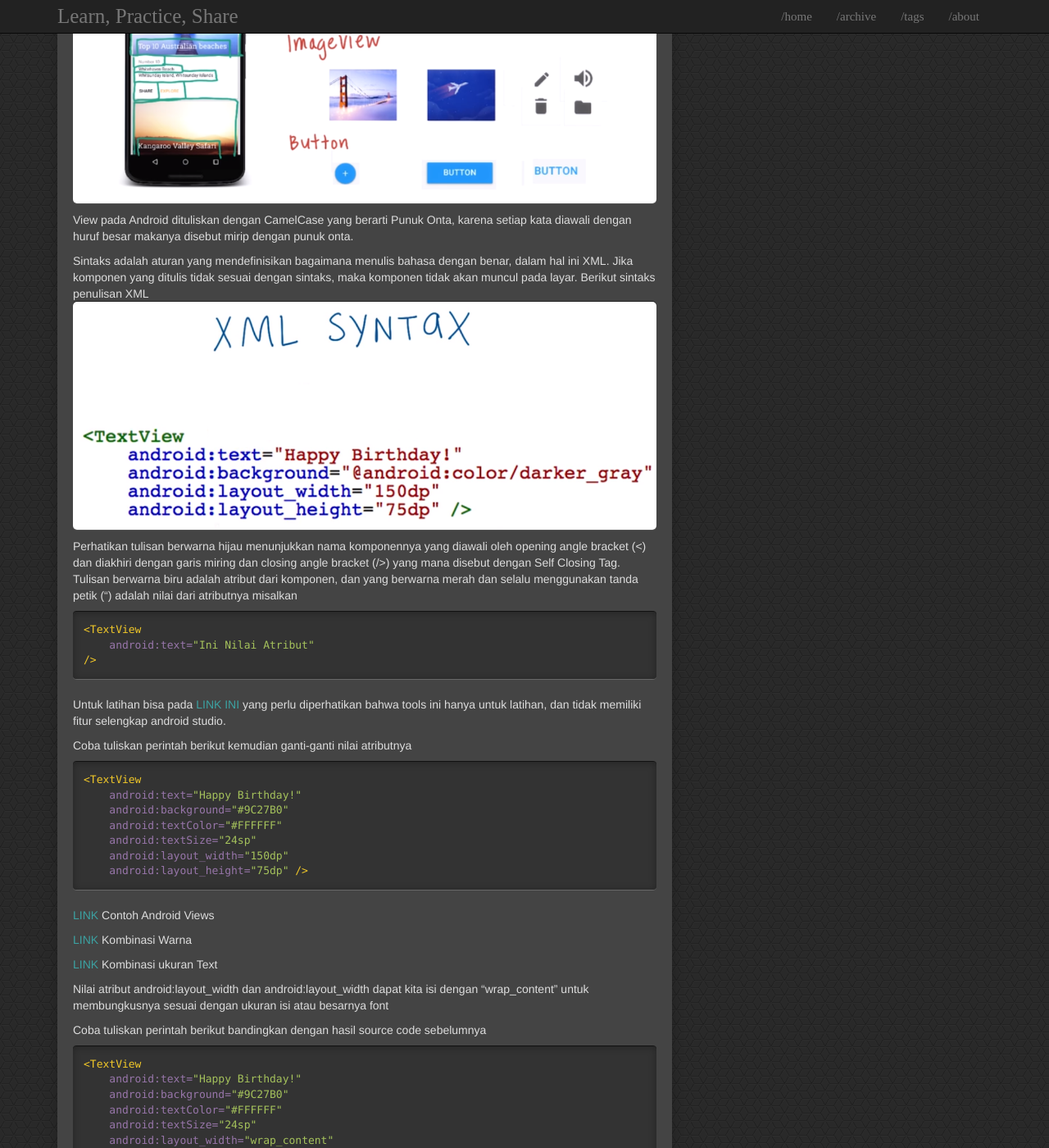
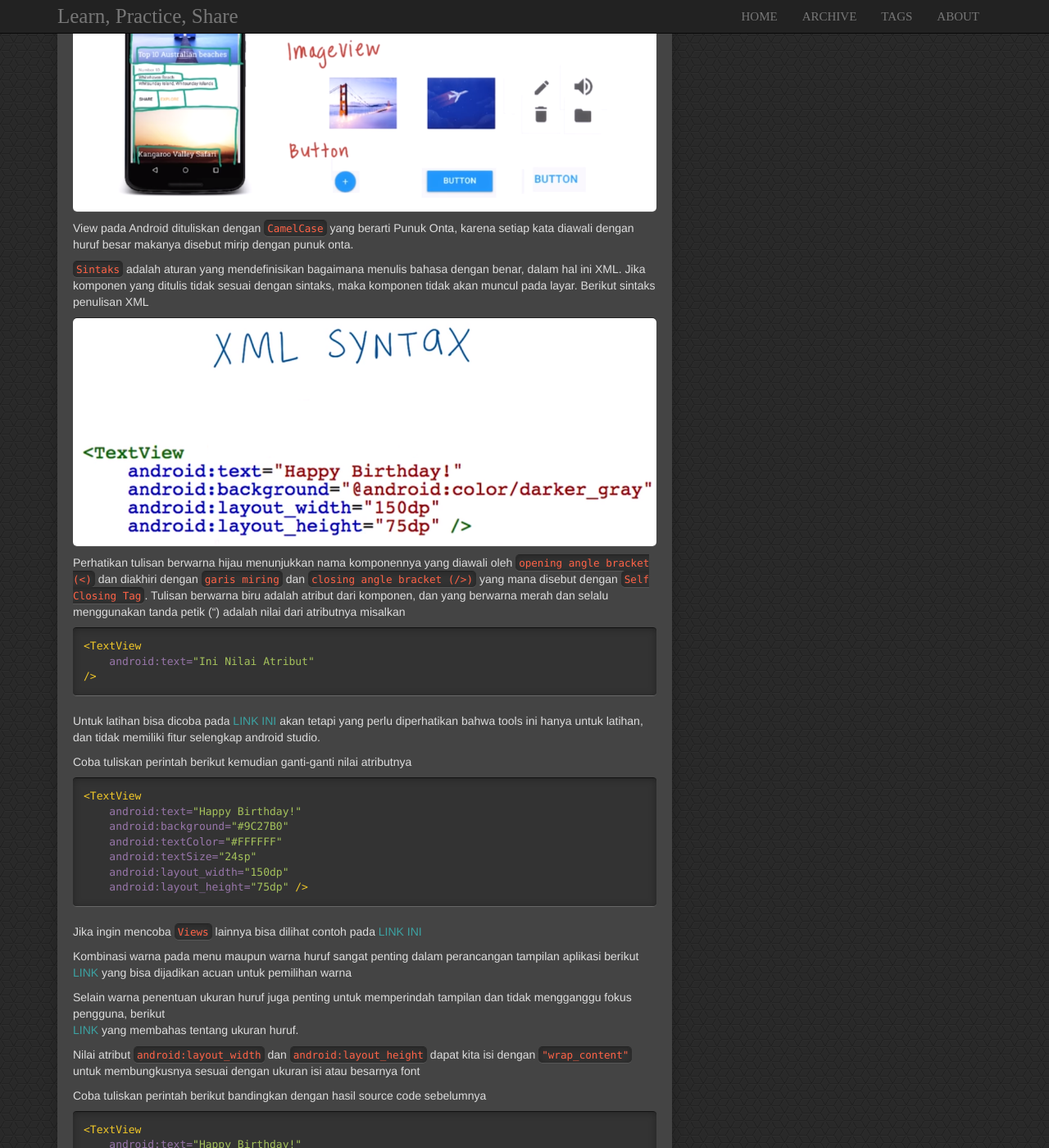
Before and after one commit to mirzayogy/mirzayogy.github.io, a Jekyll site: the page built from _posts/2017-11-03-android-basics-user-interface1.markdown, in a window 1280 px wide and 1400 px high, scrolled down 586 px. Shown: the whole window at 82% size. Built offline with Jekyll 4.4.1, drawn with Linux system fonts in a browser that asks for light colours; comment, search, counter and statistics services are not loaded; some of the changed text lies outside the part shown.

Commit message:
Content baru

```diff
--- a/_includes/header.html
+++ b/_includes/header.html
@@ -53,10 +53,10 @@
       </div>
       <div class="collapse navbar-collapse">
         <ul class="nav navbar-nav">
-          <li><a href="{{site.baseurl }}/">/home</a></li>
-          <li><a href="{{site.baseurl }}/archive.html">/archive</a></li>
-          <li><a href="{{site.baseurl }}/tags.html">/tags</a></li>
-          <li><a href="{{site.baseurl }}/about.html">/about</a></li>
+          <li><a href="{{site.baseurl }}/">HOME</a></li>
+          <li><a href="{{site.baseurl }}/archive.html">ARCHIVE</a></li>
+          <li><a href="{{site.baseurl }}/tags.html">TAGS</a></li>
+          <li><a href="{{site.baseurl }}/about.html">ABOUT</a></li>
         </ul>
       </div>
     </div>
--- a/_posts/2017-11-03-android-basics-user-interface1.markdown
+++ b/_posts/2017-11-03-android-basics-user-interface1.markdown
@@ -19,22 +19,25 @@ Course Android Basics - User Interface dari Udacity ini terdiri dari 4 bagian
 4. Project
     Membuat project Sederhana
 
-Bagian pertama mengenalkan kepada view yang dimiliki android diantaranya ada 3 (tiga) view yaitu TextView yang berfungsi untuk menampilkan tulisan, ImageView untuk menampilkan gambar, dan Button.. ya.. Tombol
+Bagian pertama mengenalkan kepada view yang dimiliki android diantaranya ada 3 (tiga) view yaitu `TextView` yang berfungsi untuk menampilkan tulisan, `ImageView` untuk menampilkan gambar, dan `Button`.. ya.. Tombol
+
 ![Miaww]({{ site.url }}/assets/01Beginner.01Inteface.01LayoutsP1.001.png)
 
-View pada Android dituliskan dengan CamelCase yang berarti Punuk Onta, karena setiap kata diawali dengan huruf besar makanya disebut mirip dengan punuk onta.
+View pada Android dituliskan dengan `CamelCase` yang berarti Punuk Onta, karena setiap kata diawali dengan huruf besar makanya disebut mirip dengan punuk onta.
 
-Sintaks adalah aturan yang mendefinisikan bagaimana menulis bahasa dengan benar, dalam hal ini XML. Jika komponen yang ditulis tidak sesuai dengan sintaks, maka komponen tidak akan muncul pada layar. Berikut sintaks penulisan XML
+`Sintaks` adalah aturan yang mendefinisikan bagaimana menulis bahasa dengan benar, dalam hal ini XML. Jika komponen yang ditulis tidak sesuai dengan sintaks, maka komponen tidak akan muncul pada layar. Berikut sintaks penulisan XML
+
 ![Miaww1]({{ site.url }}/assets/01Beginner.01Inteface.01LayoutsP1.002.png)
 
-Perhatikan tulisan berwarna hijau menunjukkan nama komponennya yang diawali oleh opening angle bracket (<) dan diakhiri dengan garis miring dan closing angle bracket (/>) yang mana disebut dengan Self Closing Tag. Tulisan berwarna biru adalah atribut dari komponen, dan yang berwarna merah dan selalu menggunakan tanda petik (") adalah nilai dari atributnya misalkan
+Perhatikan tulisan berwarna hijau menunjukkan nama komponennya yang diawali oleh `opening angle bracket (<)` dan diakhiri dengan `garis miring` dan `closing angle bracket (/>)` yang mana disebut dengan `Self Closing Tag`. Tulisan berwarna biru adalah atribut dari komponen, dan yang berwarna merah dan selalu menggunakan tanda petik (") adalah nilai dari atributnya misalkan
+
 {% highlight xml %}
 <TextView
     android:text="Ini Nilai Atribut"
 />
 {% endhighlight %}
 
-Untuk latihan bisa pada [LINK INI](http://labs.udacity.com/android-visualizer/#/android/text-view) yang perlu diperhatikan bahwa tools ini hanya untuk latihan, dan tidak memiliki fitur selengkap android studio.
+Untuk latihan bisa dicoba pada [LINK INI](http://labs.udacity.com/android-visualizer/#/android/text-view) akan tetapi yang perlu diperhatikan bahwa tools ini hanya untuk latihan, dan tidak memiliki fitur selengkap android studio.
 
 Coba tuliskan perintah berikut kemudian ganti-ganti nilai atributnya
 {% highlight xml %}
@@ -47,14 +50,15 @@ Coba tuliskan perintah berikut kemudian ganti-ganti nilai atributnya
     android:layout_height="75dp" />
 {% endhighlight %}
 
-[LINK](https://drive.google.com/file/d/0B5XIkMkayHgRMVljUVIyZzNmQUU/view) Contoh Android Views
+Jika ingin mencoba `Views` lainnya bisa dilihat contoh pada [LINK INI](https://drive.google.com/file/d/0B5XIkMkayHgRMVljUVIyZzNmQUU/view)
 
-[LINK](https://material.io/guidelines/style/color.html#) Kombinasi Warna
+Kombinasi warna pada menu maupun warna huruf sangat penting dalam perancangan tampilan aplikasi berikut [LINK](https://material.io/guidelines/style/color.html#) yang bisa dijadikan acuan untuk pemilihan warna
 
-[LINK](https://material.io/guidelines/style/typography.html#) Kombinasi ukuran Text
+Selain warna penentuan ukuran huruf juga penting untuk memperindah tampilan dan tidak mengganggu fokus pengguna, berikut
+[LINK](https://material.io/guidelines/style/typography.html#) yang membahas tentang ukuran huruf.
 
 
-Nilai atribut android:layout_width dan android:layout_width dapat kita isi dengan "wrap_content" untuk membungkusnya sesuai dengan ukuran isi atau besarnya font
+Nilai atribut `android:layout_width` dan `android:layout_height` dapat kita isi dengan `"wrap_content"` untuk membungkusnya sesuai dengan ukuran isi atau besarnya font
 
 Coba tuliskan perintah berikut bandingkan dengan hasil source code sebelumnya
 {% highlight xml %}
@@ -67,7 +71,7 @@ Coba tuliskan perintah berikut bandingkan dengan hasil source code sebelumnya
     android:layout_height="wrap_content" />
 {% endhighlight %}
 
-Untuk ImageView bisa dicoba source code berikut
+Views `ImageView` bisa digunakan untuk menampilkan gambar, untuk mencoba bisa ditulis source code berikut
 
 {% highlight xml %}
 <ImageView
@@ -77,8 +81,8 @@ Untuk ImageView bisa dicoba source code berikut
     android:scaleType="center"/>
 {% endhighlight %}
 
-Gambar cake yang disediakan sangat besar sehingga yang tampak hanya bagian Agar gambar cake terlihat jelas nilai pada android:scaleType bisa diganti menjadi "centerCrop"
+Gambar `cake` yang disediakan sangat besar sehingga yang tampak hanya bagian Agar gambar cake terlihat jelas nilai pada `android:scaleType` bisa diganti menjadi `"centerCrop"`
 
-Untuk mengganti gambar bisa dilihat pada tombol "AVAILABLE IMAGES" pada bagian bawah kemudian ganti sesuai dengan nama gambarnya. Setelah gambar diganti, coba atur nilai atribut agar gambar selalu penuh (full bleed).
+Untuk mengganti gambar bisa dilihat pada tombol `"AVAILABLE IMAGES"` pada bagian bawah kemudian ganti sesuai dengan nama gambarnya. Setelah gambar diganti, coba atur nilai atribut agar gambar selalu penuh (`full bleed`).
 
 Happy Coding
```
Also changed, not shown: _posts/2017-11-02-ikut-google-developers-training.markdown (+3 -4 lines), _posts/2017-11-04-android-basics-user-interface2.markdown (added, +58 -0 lines), assets/01Beginner.01Inteface.01LayoutsP2.001.png (added), assets/01Beginner.01Inteface.01LayoutsP2.002.png (added), assets/01Beginner.01Inteface.01LayoutsP2.003.png (added), assets/01Beginner.01Inteface.01LayoutsP2.004.png (added), assets/01Beginner.01Inteface.01LayoutsP2.005.png (added), 2 other files.
